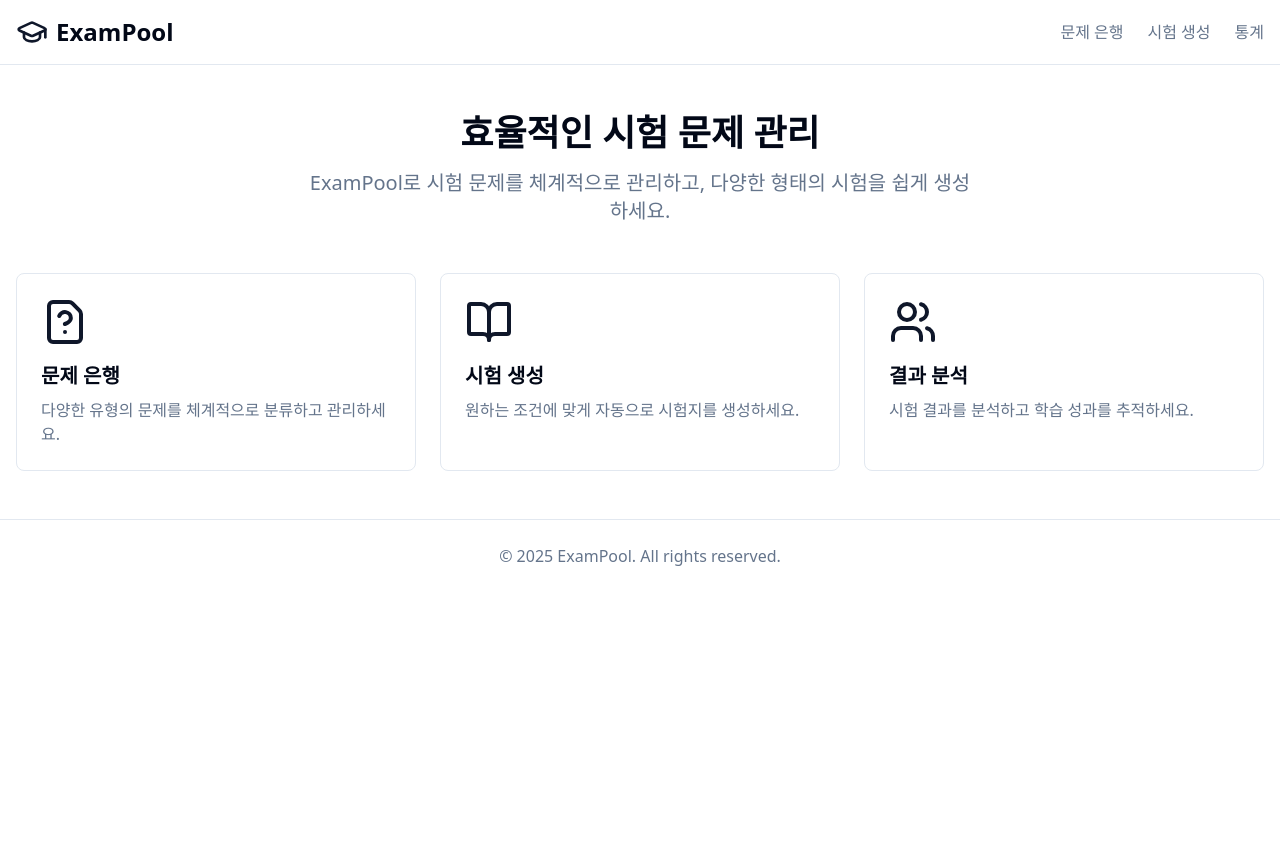
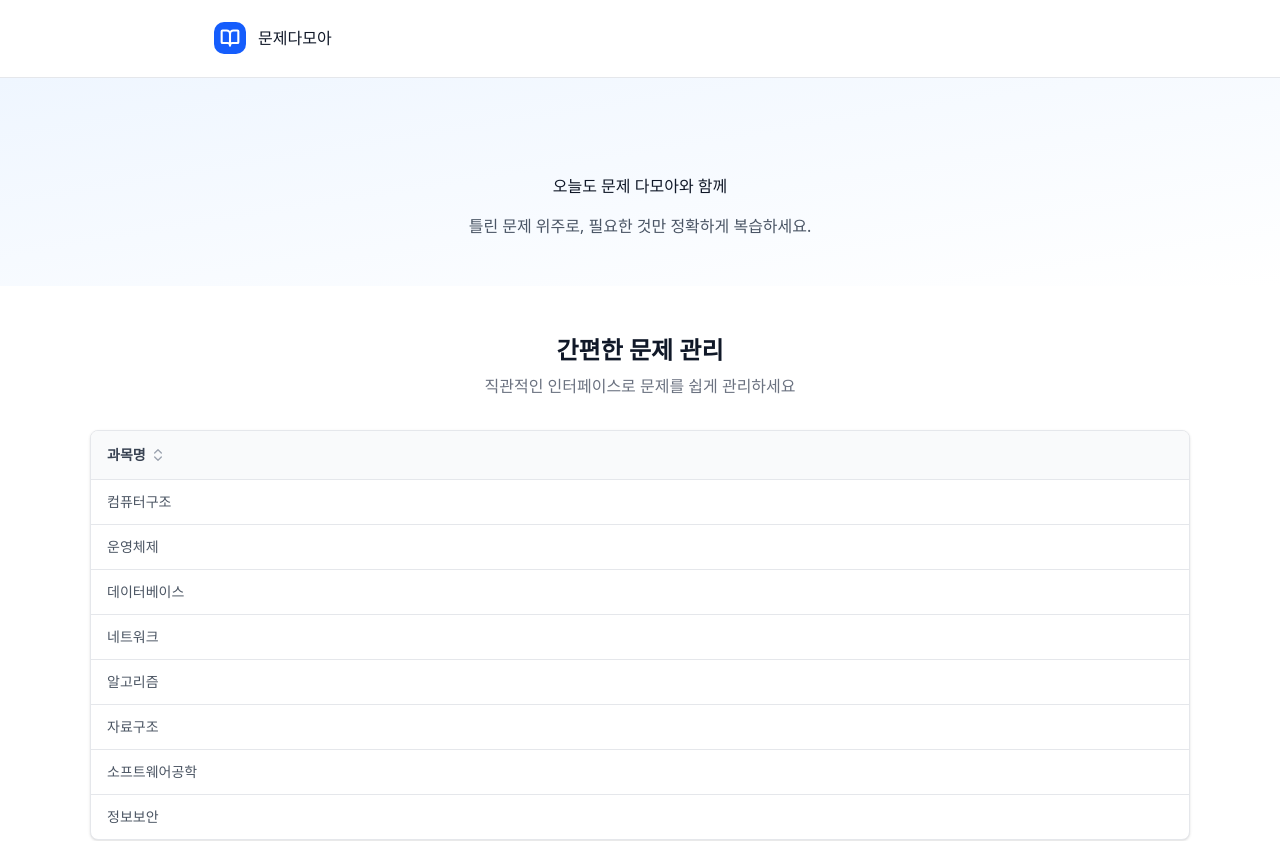
Before and after one commit to knou-cbt/knou-cbt-FE, a React (Vite) app: page / in a window 1280 px wide. Shown: the top 841 px of the page. Before the commit the page ends 800 px from the top, so only its background shows below. Built offline with nearby package versions, Linux system fonts and the light colour scheme.

Commit message:
FEAT: 라우터 추가 및 메인 컴포넌트 분리

```diff
--- a/src/App.tsx
+++ b/src/App.tsx
@@ -1,81 +1,13 @@
-import { BookOpen, GraduationCap, FileQuestion, Users } from 'lucide-react'
+import { Outlet } from "react-router-dom"
+
+import { Header, Footer } from "@/components"
 
 function App() {
   return (
-    <div className="min-h-screen bg-background">
-      {/* Header */}
-      <header className="border-b border-border bg-card">
-        <div className="container mx-auto px-4 py-4 flex items-center justify-between">
-          <div className="flex items-center gap-2">
-            <GraduationCap className="h-8 w-8 text-primary" />
-            <h1 className="text-2xl font-bold text-foreground">ExamPool</h1>
-          </div>
-          <nav className="flex items-center gap-6">
-            <a href="#" className="text-muted-foreground hover:text-foreground transition-colors">
-              문제 은행
-            </a>
-            <a href="#" className="text-muted-foreground hover:text-foreground transition-colors">
-              시험 생성
-            </a>
-            <a href="#" className="text-muted-foreground hover:text-foreground transition-colors">
-              통계
-            </a>
-          </nav>
-        </div>
-      </header>
-
-      {/* Main Content */}
-      <main className="container mx-auto px-4 py-12">
-        <div className="text-center mb-12">
-          <h2 className="text-4xl font-bold text-foreground mb-4">
-            효율적인 시험 문제 관리
-          </h2>
-          <p className="text-xl text-muted-foreground max-w-2xl mx-auto">
-            ExamPool로 시험 문제를 체계적으로 관리하고,
-            다양한 형태의 시험을 쉽게 생성하세요.
-          </p>
-        </div>
-
-        {/* Feature Cards */}
-        <div className="grid grid-cols-1 md:grid-cols-3 gap-6 mt-8">
-          <div className="p-6 rounded-lg border border-border bg-card hover:shadow-lg transition-shadow">
-            <FileQuestion className="h-12 w-12 text-primary mb-4" />
-            <h3 className="text-xl font-semibold text-foreground mb-2">
-              문제 은행
-            </h3>
-            <p className="text-muted-foreground">
-              다양한 유형의 문제를 체계적으로 분류하고 관리하세요.
-            </p>
-          </div>
-
-          <div className="p-6 rounded-lg border border-border bg-card hover:shadow-lg transition-shadow">
-            <BookOpen className="h-12 w-12 text-primary mb-4" />
-            <h3 className="text-xl font-semibold text-foreground mb-2">
-              시험 생성
-            </h3>
-            <p className="text-muted-foreground">
-              원하는 조건에 맞게 자동으로 시험지를 생성하세요.
-            </p>
-          </div>
-
-          <div className="p-6 rounded-lg border border-border bg-card hover:shadow-lg transition-shadow">
-            <Users className="h-12 w-12 text-primary mb-4" />
-            <h3 className="text-xl font-semibold text-foreground mb-2">
-              결과 분석
-            </h3>
-            <p className="text-muted-foreground">
-              시험 결과를 분석하고 학습 성과를 추적하세요.
-            </p>
-          </div>
-        </div>
-      </main>
-
-      {/* Footer */}
-      <footer className="border-t border-border mt-auto">
-        <div className="container mx-auto px-4 py-6 text-center text-muted-foreground">
-          © 2025 ExamPool. All rights reserved.
-        </div>
-      </footer>
+    <div className="min-h-screen bg-white flex flex-col">
+      <Header />
+      <Outlet />
+      <Footer />
     </div>
   )
 }
--- /dev/null
+++ b/src/components/footer.tsx
@@ -0,0 +1,27 @@
+import * as React from "react"
+
+import { cn } from "@/lib/utils"
+
+export interface IFooterProps extends React.HTMLAttributes<HTMLElement> {}
+
+const Footer = React.forwardRef<HTMLElement, IFooterProps>(
+  ({ className, ...props }, ref) => {
+    return (
+      <footer
+        ref={ref}
+        className={cn(
+          "border-t border-[#E5E7EB] bg-white mt-auto",
+          className
+        )}
+        {...props}
+      >
+        <div className="container mx-auto px-4 py-6 text-center text-[#6B7280] text-sm">
+          © 2025 문제다모아. All rights reserved.
+        </div>
+      </footer>
+    )
+  }
+)
+Footer.displayName = "Footer"
+
+export { Footer }
--- /dev/null
+++ b/src/components/header.tsx
@@ -0,0 +1,44 @@
+import * as React from "react"
+import { BookOpen } from "lucide-react"
+
+import { cn } from "@/lib/utils"
+
+export interface IHeaderProps extends React.HTMLAttributes<HTMLElement> {}
+
+const Header = React.forwardRef<HTMLElement, IHeaderProps>(
+  ({ className, ...props }, ref) => {
+    return (
+      <header
+        ref={ref}
+        className={cn(
+          "box-border flex flex-col items-start px-[214px] py-4 pb-[1px] w-full h-[78px] bg-white border-b border-[#E5E7EB]",
+          className
+        )}
+        {...props}
+      >
+        {/* Container */}
+        <div className="flex flex-row justify-between items-center w-full max-w-[1232px] h-11 mx-auto">
+          {/* Logo Container */}
+          <div className="flex flex-row items-center gap-3">
+            {/* Logo Icon */}
+            <div className="flex justify-center items-center w-8 h-8 bg-[#155DFC] rounded-[10px]">
+              <BookOpen className="w-5 h-5 text-white" strokeWidth={2.5} />
+            </div>
+            {/* Logo Text */}
+            <span className="font-normal text-base leading-6 text-[#101828]">
+              문제다모아
+            </span>
+          </div>
+
+          {/* Navigation - 필요시 추가 */}
+          <nav className="flex items-center gap-6">
+            {/* 네비게이션 메뉴 항목들 */}
+          </nav>
+        </div>
+      </header>
+    )
+  }
+)
+Header.displayName = "Header"
+
+export { Header }
--- a/src/components/index.ts
+++ b/src/components/index.ts
@@ -1 +1,4 @@
 export * from "./ui"
+export * from "./main"
+export * from "./header"
+export * from "./footer"
--- /dev/null
+++ b/src/components/main/MainContainer.tsx
@@ -0,0 +1,69 @@
+import { useMemo } from "react"
+import { Table, type ColumnDef } from "../ui"
+
+interface ISubject {
+    subjectName: string
+}
+
+const sampleData: ISubject[] = [
+    { subjectName: "컴퓨터구조" },
+    { subjectName: "운영체제" },
+    { subjectName: "데이터베이스" },
+    { subjectName: "네트워크" },
+    { subjectName: "알고리즘" },
+    { subjectName: "자료구조" },
+    { subjectName: "소프트웨어공학" },
+    { subjectName: "정보보안" },
+]
+
+export const MainContainer = () => {
+    const columns = useMemo<ColumnDef<ISubject, unknown>[]>(
+        () => [
+            {
+                accessorKey: "subjectName",
+                header: "과목명",
+            },
+        ],
+        []
+    )
+    return (
+        <>
+            {/* Hero Section */}
+            <section className="flex flex-col items-center px-4 md:px-[446px] pt-24 pb-12 w-full bg-gradient-to-br from-[#EFF6FF] to-white">
+                <div className="flex flex-col items-center gap-4 w-full max-w-[768px]">
+                    {/* Heading */}
+                    <h1 className="text-base leading-6 text-center text-[#101828]">
+                        오늘도 문제 다모아와 함께
+                    </h1>
+
+                    {/* Subtitle */}
+                    <p className="text-base leading-6 text-center text-[#4A5565]">
+                        틀린 문제 위주로, 필요한 것만 정확하게 복습하세요.
+                    </p>
+                </div>
+            </section>
+
+            {/* Main Content - Preview Section */}
+            <main className="flex-1 flex flex-col items-center px-4 py-12 bg-white">
+                {/* Preview Title */}
+                <div className="flex flex-col items-center gap-2 mb-8">
+                    <h2 className="text-2xl font-semibold text-[#101828]">
+                        간편한 문제 관리
+                    </h2>
+                    <p className="text-base text-[#6B7280]">
+                        직관적인 인터페이스로 문제를 쉽게 관리하세요
+                    </p>
+                </div>
+
+                {/* Subject Table */}
+                <div className="relative w-full max-w-[1100px] mx-auto">
+                    <Table
+                        data={sampleData}
+                        columns={columns}
+                        enablePagination={false}
+                    />
+                </div>
+            </main>
+        </>
+    )
+}
--- /dev/null
+++ b/src/components/main/index.ts
@@ -0,0 +1 @@
+export * from "./MainContainer"
--- a/src/main.tsx
+++ b/src/main.tsx
@@ -1,15 +1,15 @@
 import { StrictMode } from 'react'
 import { createRoot } from 'react-dom/client'
+import { RouterProvider } from 'react-router-dom'
+
+import { router } from './router'
 import './index.css'
-import App from './App.tsx'
 
 // Note: React Query is installed and configured in src/providers/QueryProvider.tsx
-// To enable React Query, wrap App with QueryProvider when React 19 compatibility is stable:
-// import { QueryProvider } from './providers/QueryProvider'
-// <QueryProvider><App /></QueryProvider>
+// To enable React Query, wrap with QueryProvider when React 19 compatibility is stable
 
 createRoot(document.getElementById('root')!).render(
   <StrictMode>
-    <App />
+    <RouterProvider router={router} />
   </StrictMode>,
 )
--- /dev/null
+++ b/src/router/index.tsx
@@ -0,0 +1,21 @@
+import { createBrowserRouter } from "react-router-dom"
+
+import App from "@/App"
+import { MainContainer } from "@/components"
+
+export const router = createBrowserRouter([
+  {
+    path: "/",
+    element: <App />,
+    children: [
+      {
+        index: true,
+        element: <MainContainer />,
+      },
+      // {
+      //   path: "exam",
+      //   element: <ExamPage />,
+      // },
+    ],
+  },
+])
```
